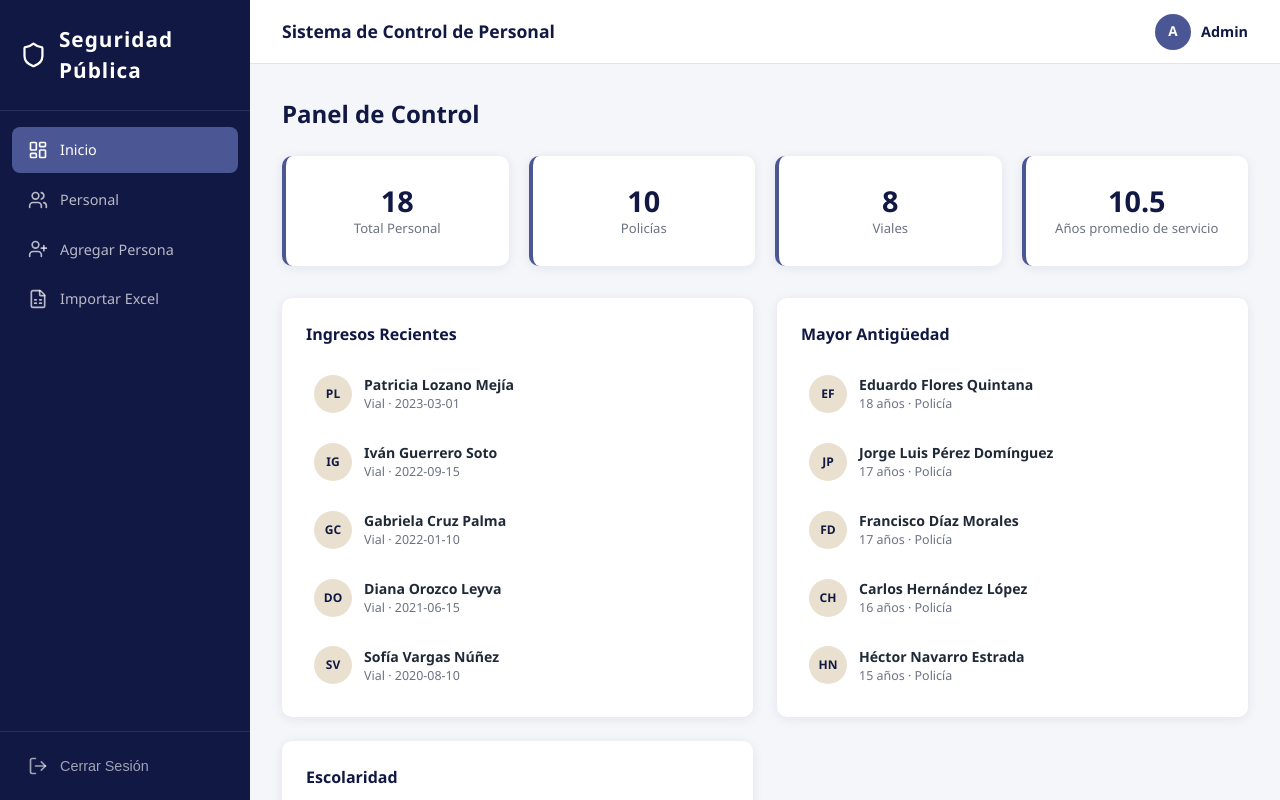
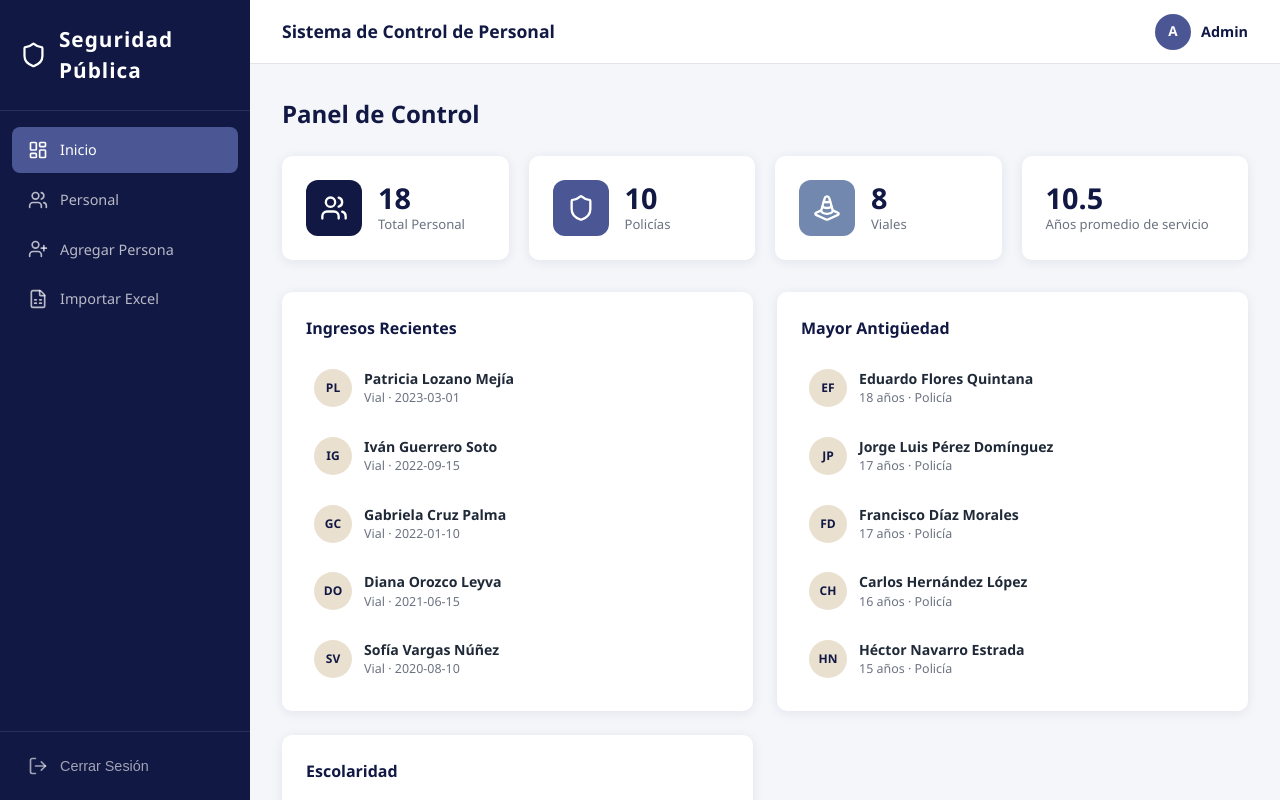
Before and after one commit to DiegoAragon13/Sistema_de_Control_policial, a React (Vite) app: page / in a window 1280 px wide. Both pictures are taken after typing "Sample", "Sample123" into the empty fields and a click on the button "Entrar". Shown: the top 800 px of the page. Built offline with nearby package versions, Linux system fonts and the light colour scheme.

Commit message:
Restaurar iconos en cards + dashboard con antiguedad y escolaridad

```diff
--- a/src/index.css
+++ b/src/index.css
@@ -406,13 +406,12 @@ body {
 .stat-card {
   background: var(--blanco);
   border-radius: var(--radius);
-  padding: 28px 24px;
+  padding: 24px;
   display: flex;
   align-items: center;
-  justify-content: center;
+  gap: 16px;
   box-shadow: var(--shadow);
   transition: var(--transition);
-  border-left: 4px solid var(--azul-medio);
 }
 
 .stat-card:hover {
@@ -432,7 +431,6 @@ body {
 .stat-info {
   display: flex;
   flex-direction: column;
-  align-items: center;
 }
 
 .stat-number {
--- a/src/pages/Dashboard.jsx
+++ b/src/pages/Dashboard.jsx
@@ -1,3 +1,5 @@
+import { Users, Shield, TrafficCone } from "lucide-react";
+
 function Dashboard({ personal }) {
   const totalPolicias = personal.filter((p) => p.categoria === "Policía").length;
   const totalViales = personal.filter((p) => p.categoria === "Vial").length;
@@ -28,18 +30,27 @@ function Dashboard({ personal }) {
       <h1 className="page-title">Panel de Control</h1>
       <div className="stats-grid">
         <div className="stat-card">
+          <div className="stat-icon" style={{ background: "#111844" }}>
+            <Users size={28} color="#fff" />
+          </div>
           <div className="stat-info">
             <span className="stat-number">{personal.length}</span>
             <span className="stat-label">Total Personal</span>
           </div>
         </div>
         <div className="stat-card">
+          <div className="stat-icon" style={{ background: "#4B5694" }}>
+            <Shield size={28} color="#fff" />
+          </div>
           <div className="stat-info">
             <span className="stat-number">{totalPolicias}</span>
             <span className="stat-label">Policías</span>
           </div>
         </div>
         <div className="stat-card">
+          <div className="stat-icon" style={{ background: "#7288AE" }}>
+            <TrafficCone size={28} color="#fff" />
+          </div>
           <div className="stat-info">
             <span className="stat-number">{totalViales}</span>
             <span className="stat-label">Viales</span>
```
